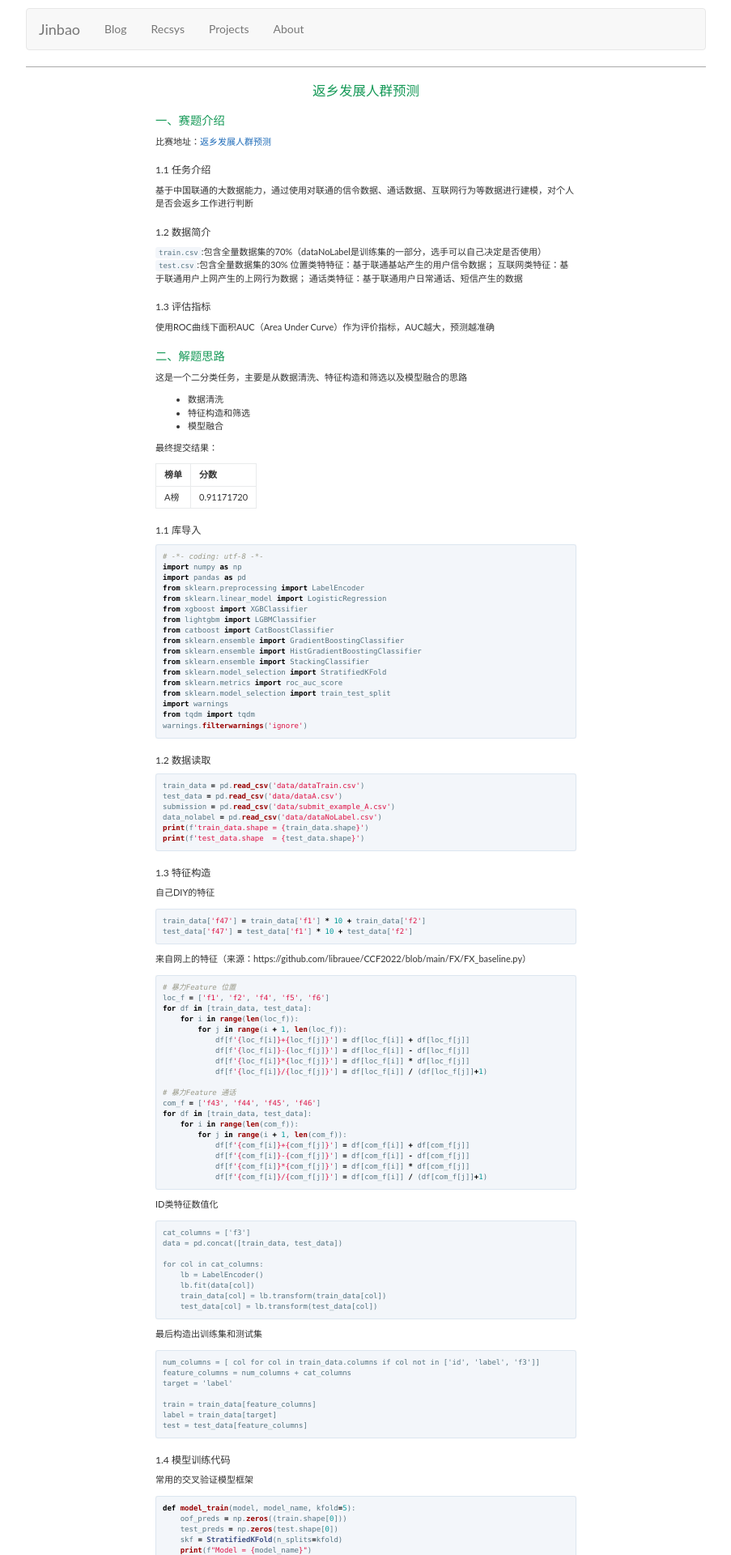
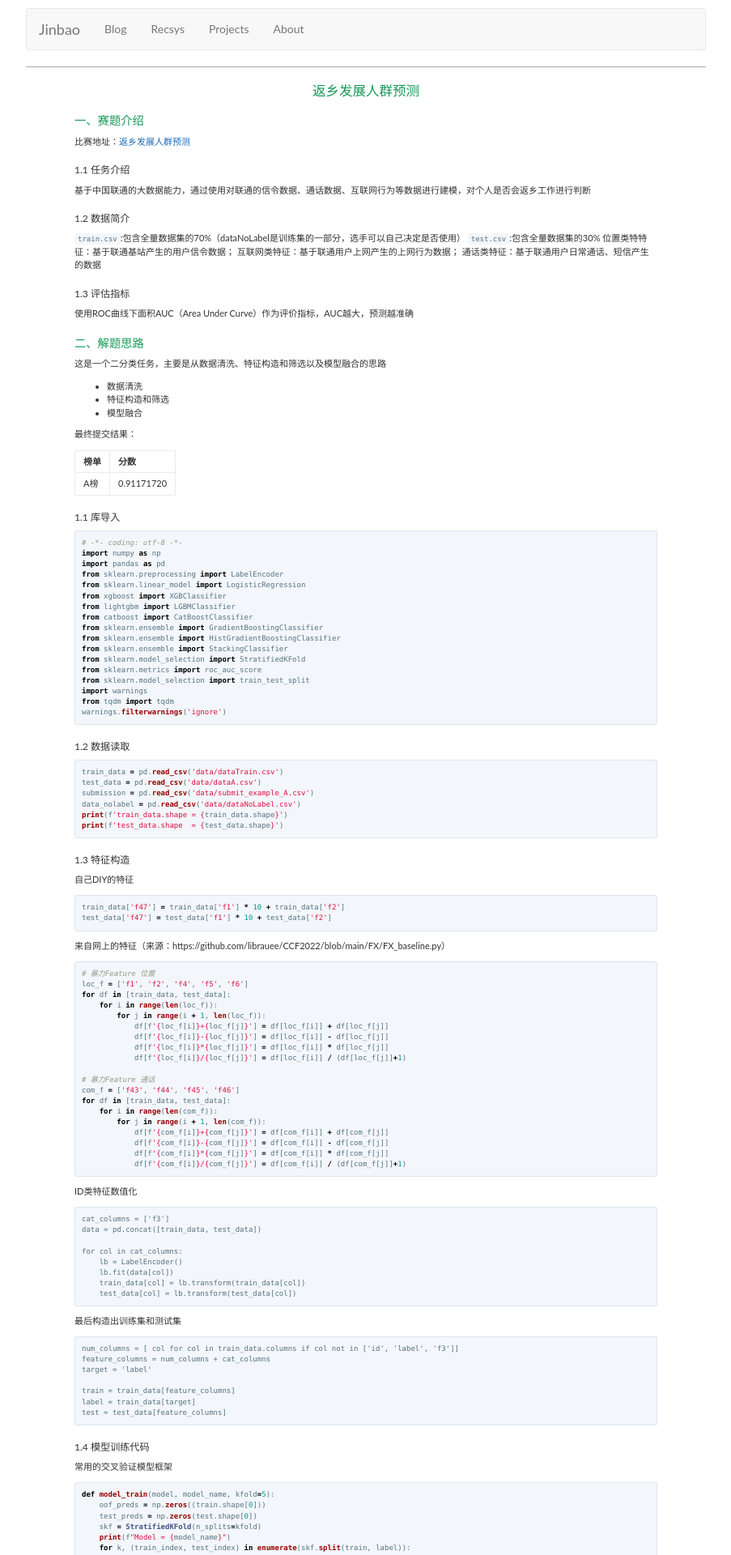
Before and after one commit to JinbaoWeb/jinbaoweb.github.io, a Jekyll site: the page built from 581.md, in a window 1280 px wide. Shown: the top 1920 px of the page at 81% size, without its empty margins (188-1091 px from the left). Built offline with Jekyll 4.4.1, drawn with Linux system fonts in a browser that asks for light colours; nearby versions of some CDN libraries; our own code applies the rules of GitHub Pages for plain Markdown files; comment, search, counter and statistics services are not loaded.

Commit message:
Update style.css

```diff
--- a/assets/css/style.css
+++ b/assets/css/style.css
@@ -629,7 +629,7 @@
 
 @media screen and (min-width: 64em) {
     .main-content {
-        max-width:64rem;
+        max-width: 840px;
         padding: 2rem 6rem;
         margin: 0 auto;
         font-size: 1.1rem
```
